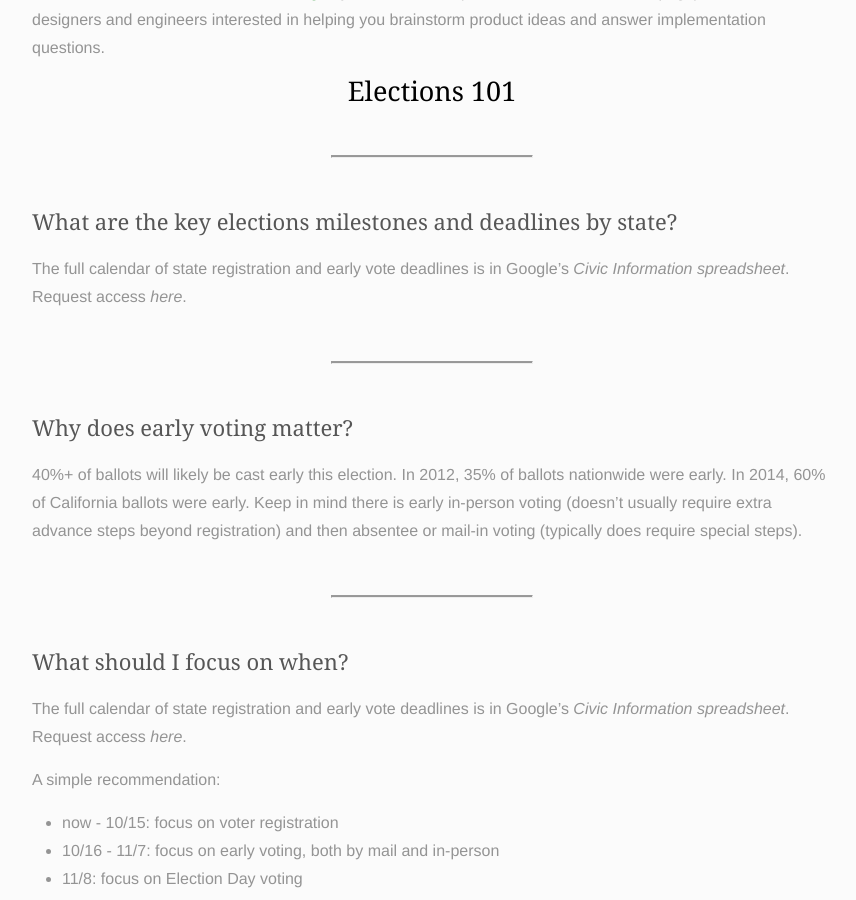
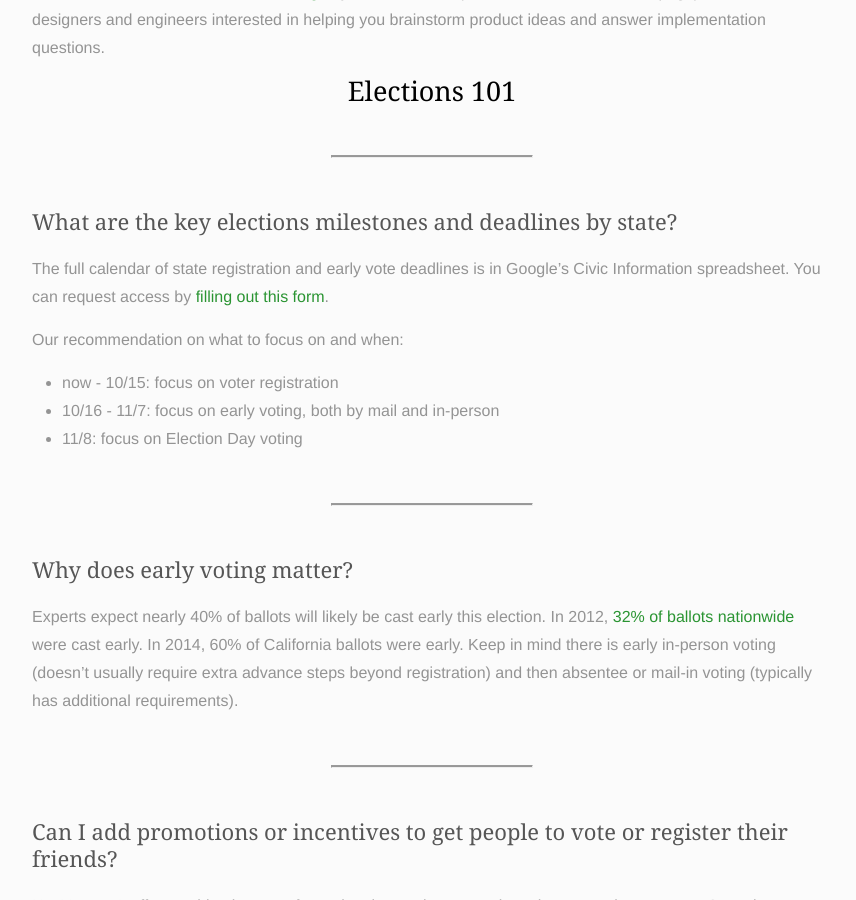
Before and after one commit to techthevote/techthevote.github.io, a Jekyll site: the page built from faq.md, in a window 1280 px wide and 900 px high, scrolled down 2774 px. Shown: the whole window, without its empty margins (208-1064 px from the left). Built offline with Jekyll 4.4.1, drawn with Linux system fonts in a browser that asks for light colours; nearby versions of some CDN libraries; comment, search, counter and statistics services are not loaded; some of the changed text lies outside the part shown.

Commit message:
Update faq.md

```diff
--- a/faq.md
+++ b/faq.md
@@ -41,10 +41,9 @@ excerpt: Common questions about TechTheVote.org and election basics
 
 * [What are the key elections milestones and deadlines by state?](#what-are-the-key-elections-milestones-and-deadlines-by-state)
 * [Why does early voting matter?](#why-does-early-voting-matter)
-* [What should I focus on when?](#what-should-i-focus-on-when)
+* [Can I add promotions or incentives to get people to vote or register their friends?](#can-i-add-promotions-or-incentives-to-get-people-to-vote-or-register-their-friends)
 {: .question-links .left-column }
 
-* [Can I add promotions or incentives to get people to vote or register their friends?](#can-i-add-promotions-or-incentives-to-get-people-to-vote-or-register-their-friends)
 * [Who should I target with my messaging?](#who-should-i-target-with-my-messaging)
 * [What gets people to vote?](#what-gets-people-to-vote)
 {: .question-links .right-column }
@@ -60,14 +59,14 @@ excerpt: Common questions about TechTheVote.org and election basics
 ### What is [TechTheVote.org](http://techthevote.org/) about?
 {: .question #what-is-techthevote-about}
 
-We're a non-partisan, grassroots group of professionals from across the tech industry. We're focused on creating more civic engagement in the tech industry, including driving voter turnout through our products. **We don't care who people vote for - we just want more people to vote**.  And since people use our products every day, simple integrations can have an impact.
+We're a non-partisan, grassroots group of professionals from across the tech industry. We're focused on creating more civic engagement in the tech industry, including driving voter turnout through our products. **We don't care who people vote for - we just want more people to vote**. And since people use our products every day, simple integrations can have an impact.
 
 ---
 
 ### What kind of impact can I realistically have?
 {: .question }
 
-Every vote counts. The products we build are used by people every day.  Even a few hours of work can have an impact.
+Every vote counts. The products we build are used by people every day. Even a few hours of work can have an impact.
 
 A simple messaging prompt to friends and family, a request to confirm voter registration, or a carpooling suggestion to get to the polls can make it easier for people to vote.
 
@@ -76,7 +75,7 @@ A simple messaging prompt to friends and family, a request to confirm voter regi
 ### Why does getting out the vote matter?
 {: .question }
 
-Elections are frequently won by small margins, so every vote counts.  In almost all states, when a candidate wins by even a slim margin, all the Electoral College votes for the state are tallied to that candidate. For example, [state results from 2012](https://en.wikipedia.org/wiki/United_States_presidential_election,_2012#Results_by_state'){:target="_blank"} show President Obama won Ohio by an average of only 9 votes per precinct and Florida by an average of 6 votes per precinct.
+Elections are frequently won by small margins, so every vote counts. In almost all states, when a candidate wins by even a slim margin, all the Electoral College votes for the state are tallied to that candidate. For example, [state results from 2012](https://en.wikipedia.org/wiki/United_States_presidential_election,_2012#Results_by_state'){:target="_blank"} show President Obama won Ohio by an average of only 9 votes per precinct and Florida by an average of 6 votes per precinct.
 
 ---
 
@@ -85,7 +84,7 @@ Elections are frequently won by small margins, so every vote counts.  In almost
 
 A few questions can help kick this off.
 
-* **How does the voting process complement how people use your product?** For example, people will need to find the closest polling place, drive or carpool with friends, and discuss voting recommendations.  Are there easy tie-ins with your product?
+* **How does the voting process complement how people use your product?** For example, people will need to find the closest polling place, drive or carpool with friends, and discuss voting recommendations. Are there easy tie-ins with your product?
 * **How can getting out the vote help you meet your product goals?** For example, if you're encouraging people to share their location in your app, providing the closest polling location could drive turnout and your product goals.
 * **Prioritize battleground states if you can't ship something nationally**. Both parties are focused on these states, in descending size of Electoral College votes: Florida, Pennsylvania, Ohio, Michigan, Georgia, North Carolina, Virginia, Arizona, Wisconsin, Colorado, Nevada, Iowa.
 * And of course, our __Simple Ideas__ take less than one day of work.
@@ -95,7 +94,7 @@ A few questions can help kick this off.
 ### Who can participate?
 {: .question }
 
-Any company can participate, in any way that's right for you. People use our products every day.  We can make a real difference in broad civic participation.
+Any company can participate, in any way that's right for you. People use our products every day. We can make a real difference in broad civic participation.
 
 Some leaders like [Airbnb](https://www.airbnb.com/press/news/honoring-the-voting-rights-act){:target="_blank"} and [Google](https://googleblog.blogspot.com/2016/07/a-voice-for-everyone-in-2016.html){:target="_blank"} have already publicly discussed how they're supporting voter turnout.
 
@@ -121,23 +120,9 @@ Reach out to us at [info@techthevote.org](mailto:info@techthevote.org) or join u
 ### What are the key elections milestones and deadlines by state?
 {: .question }
 
-The full calendar of state registration and early vote deadlines is in Google's _Civic Information spreadsheet_.  Request access _here_.
+The full calendar of state registration and early vote deadlines is in Google's Civic Information spreadsheet. You can request access by [filling out this form](https://docs.google.com/forms/d/e/1FAIpQLSe5hF4w1LuO_d4KSlbX1aGtv67XasNjhJc73QbWlkrYVldX_Q/viewform){:target="_blank"}.
 
----
-
-### Why does early voting matter?
-{: .question }
-
-40%+ of ballots will likely be cast early this election.  In 2012, 35% of ballots nationwide were early.  In 2014, 60% of California ballots were early. Keep in mind there is early in-person voting (doesn't usually require extra advance steps beyond registration) and then absentee or mail-in voting (typically does require special steps).
-
----
-
-### What should I focus on when?
-{: .question }
-
-The full calendar of state registration and early vote deadlines is in Google's _Civic Information spreadsheet_.  Request access _here_.
-
-A simple recommendation:
+Our recommendation on what to focus on and when:
 
 * now - 10/15:  focus on voter registration
 * 10/16 - 11/7:  focus on early voting, both by mail and in-person
@@ -145,17 +130,24 @@ A simple recommendation:
 
 ---
 
+### Why does early voting matter?
+{: .question }
+
+Experts expect nearly 40% of ballots will likely be cast early this election.  In 2012, [32% of ballots nationwide](http://www.huffingtonpost.com/michael-p-mcdonald/a-modest-early-voting-ris_b_3430379.html){:target="_blank"} were cast early.  In 2014, 60% of California ballots were early. Keep in mind there is early in-person voting (doesn't usually require extra advance steps beyond registration) and then absentee or mail-in voting (typically has additional requirements).
+
+---
+
 ### Can I add promotions or incentives to get people to vote or register their friends?
 {: .question }
 
-No.  You can't offer anything in return for registering, voting, or getting others to register or vote.  Consult your friendly lawyer for more details.
+No. You can't offer anything in return for registering, voting, or getting others to register or vote. Consult your friendly lawyer for more details.
 
 ---
 
 ### Who should I target with my messaging?
 {: .question }
 
-Eligible voters are over 18 on Election Day, so they're born on or before November 8, 1998.  Turnout patterns have historically varied by demographic.  Young people and minority groups have historically had lower registration and turnout rates. What messaging makes sense for your specific audience?
+Eligible voters are over 18 on Election Day, so they're born on or before November 8, 1998. Turnout patterns have historically varied by demographic. Young people and minority groups have historically had lower registration and turnout rates. What messaging makes sense for your specific audience?
 
 ---
 
```
